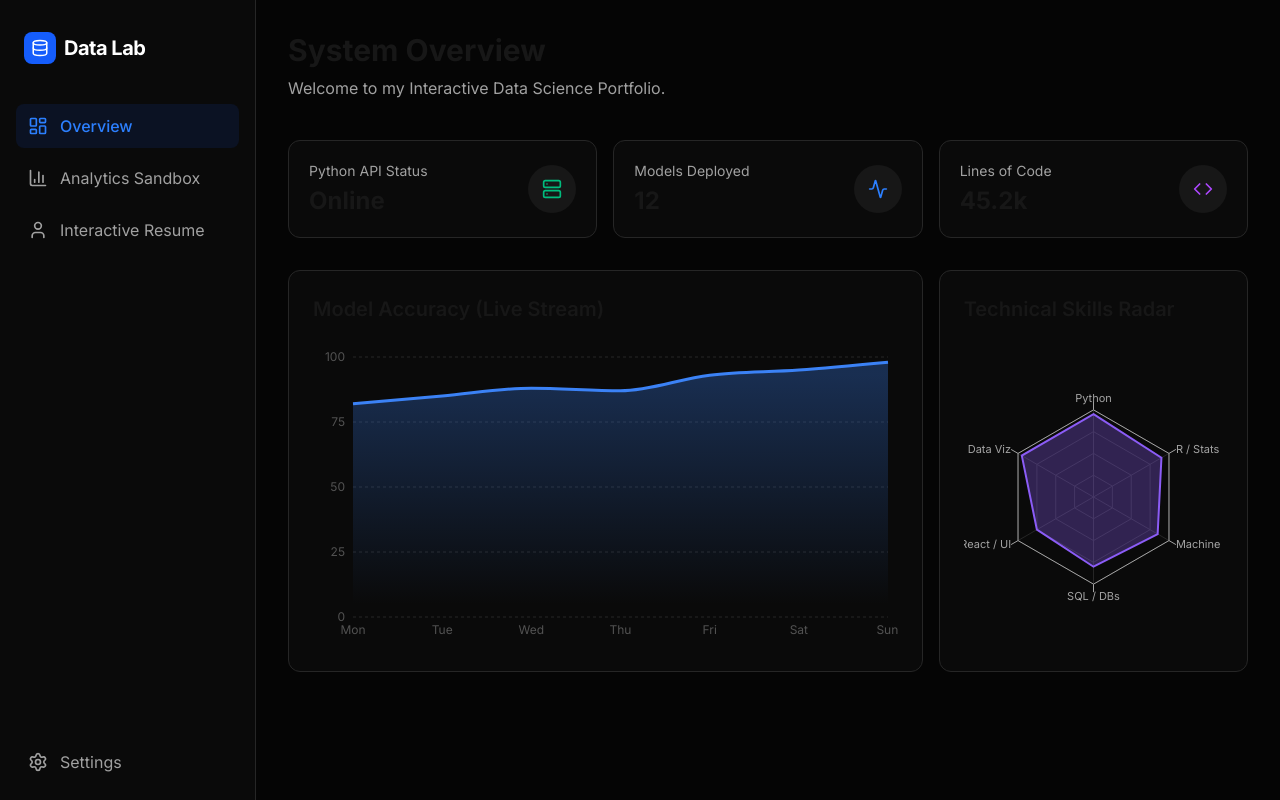
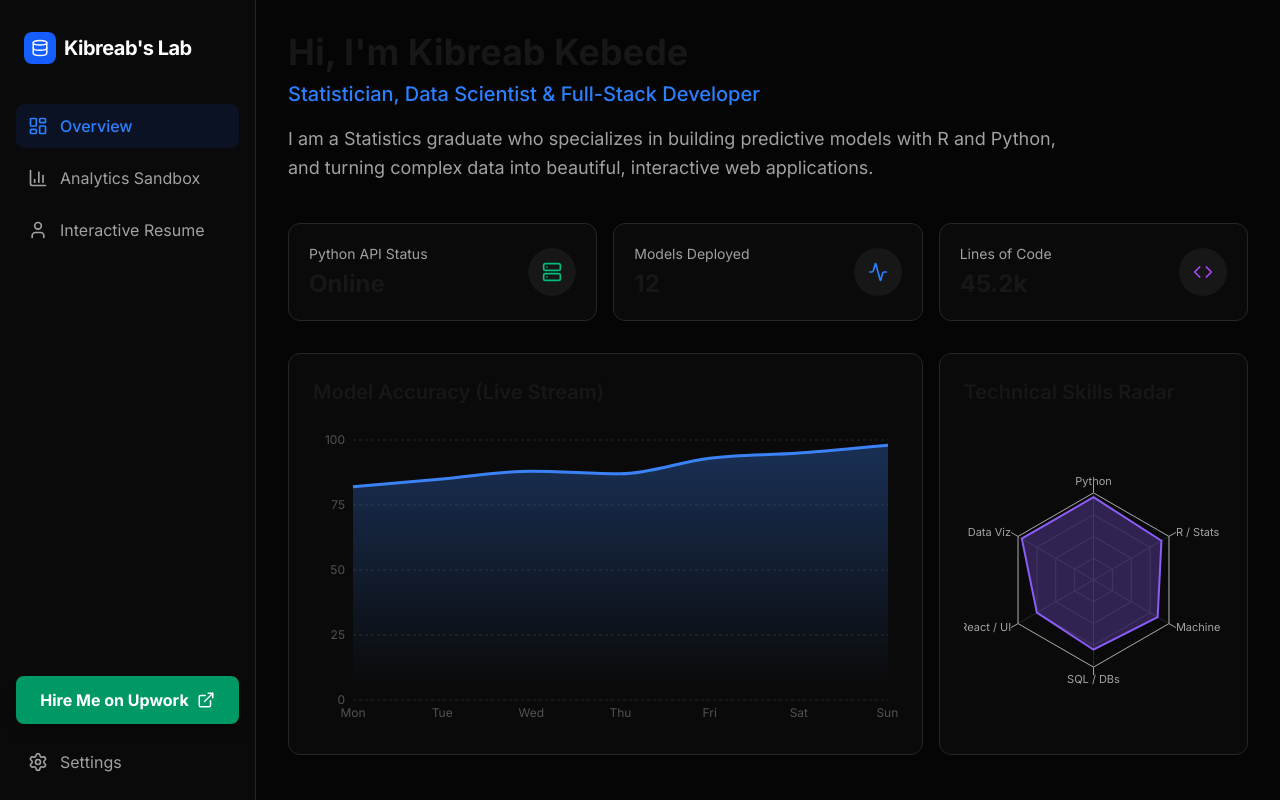
Before and after one commit to Kibreabk/data-lab-portfolio, a Next.js app: page / in a window 1280 px wide. Built offline with nearby package versions, Linux system fonts and the light colour scheme.

Commit message:
Personalized dashboard for Kibreab Kebede

```diff
--- a/src/app/layout.tsx
+++ b/src/app/layout.tsx
@@ -6,8 +6,8 @@ import Sidebar from "@/components/Sidebar";
 const inter = Inter({ subsets: ["latin"] });
 
 export const metadata: Metadata = {
-  title: "Data Lab | Portfolio",
-  description: "Interactive Data Science Portfolio",
+  title: "Kibreab Kebede | Data Science Portfolio",
+  description: "Statistician, Data Scientist & Full-Stack Developer",
 };
 
 export default function RootLayout({
--- a/src/app/page.tsx
+++ b/src/app/page.tsx
@@ -6,8 +6,12 @@ export default function Home() {
   return (
     <div className="p-8 max-w-7xl mx-auto">
       <header className="mb-10">
-        <h1 className="text-3xl font-bold mb-2">System Overview</h1>
-        <p className="text-neutral-400">Welcome to my Interactive Data Science Portfolio.</p>
+        <h1 className="text-4xl font-bold mb-2">Hi, I'm Kibreab Kebede</h1>
+        <h2 className="text-xl text-blue-500 font-medium mb-4">Statistician, Data Scientist & Full-Stack Developer</h2>
+        <p className="text-neutral-400 max-w-3xl text-lg leading-relaxed">
+          I am a Statistics graduate who specializes in building predictive models with R and Python,
+          and turning complex data into beautiful, interactive web applications.
+        </p>
       </header>
 
       {/* KPI Cards */}
--- a/src/components/Sidebar.tsx
+++ b/src/components/Sidebar.tsx
@@ -1,5 +1,5 @@
 import Link from "next/link";
-import { LayoutDashboard, Database, BarChart3, Settings, User } from "lucide-react";
+import { LayoutDashboard, Database, BarChart3, Settings, User, ExternalLink } from "lucide-react";
 
 export default function Sidebar() {
   return (
@@ -8,7 +8,7 @@ export default function Sidebar() {
         <div className="w-8 h-8 rounded-lg bg-blue-600 flex items-center justify-center">
           <Database size={18} className="text-white" />
         </div>
-        <span className="font-bold text-xl tracking-tight">Data Lab</span>
+        <span className="font-bold text-xl tracking-tight">Kibreab's Lab</span>
       </div>
 
       <nav className="flex flex-col gap-2">
@@ -17,7 +17,16 @@ export default function Sidebar() {
         <NavItem href="/resume" icon={<User size={20} />} label="Interactive Resume" />
       </nav>
 
-      <div className="mt-auto flex flex-col gap-2">
+      <div className="mt-auto flex flex-col gap-4">
+        <a
+          href="https://www.upwork.com/freelancers/~01b2bc7f57a143ee14"
+          target="_blank"
+          rel="noopener noreferrer"
+          className="flex items-center justify-center gap-2 w-full bg-emerald-600 hover:bg-emerald-500 text-white py-3 rounded-lg font-bold transition-all shadow-lg hover:shadow-emerald-900/20"
+        >
+          Hire Me on Upwork
+          <ExternalLink size={18} />
+        </a>
         <NavItem href="/settings" icon={<Settings size={20} />} label="Settings" />
       </div>
     </div>
```
